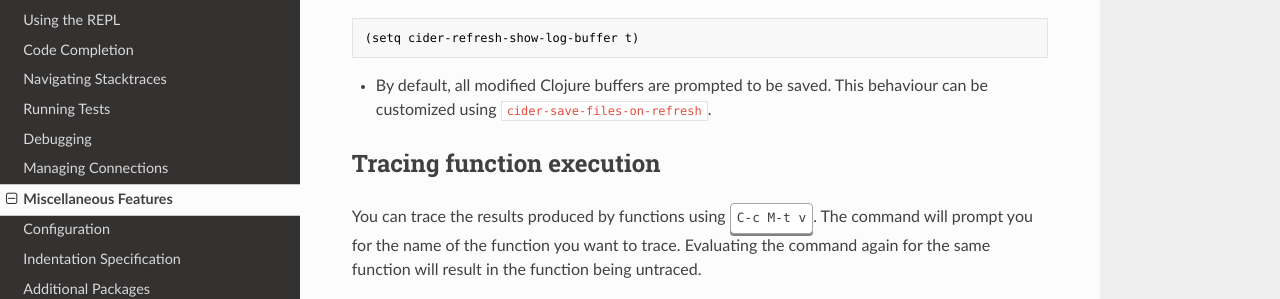
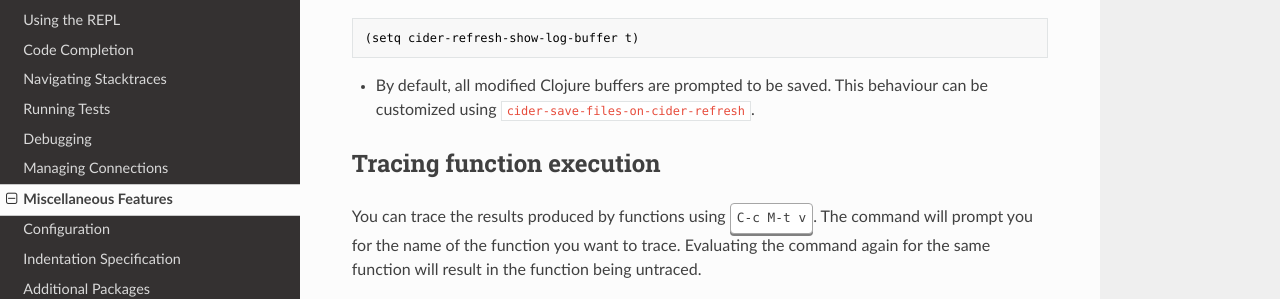
Before and after one commit to clojure-emacs/cider, an MkDocs documentation site: the page built from doc/miscellaneous_features.md, in a window 1280 px wide and 900 px high, scrolled down 2973 px. Shown: the part 156-455 px from the top of the window. Built offline with MkDocs 1.6.1, drawn with Linux system fonts in a browser that asks for light colours; nearby versions of some CDN libraries; old or Windows-style settings are respelled for this version of MkDocs.

````diff
--- a/doc/miscellaneous_features.md
+++ b/doc/miscellaneous_features.md
@@ -146,7 +146,7 @@ and
 ```
 
 * By default, all modified Clojure buffers are prompted to be saved. This
-  behaviour can be customized using `cider-save-files-on-refresh`.
+  behaviour can be customized using `cider-save-files-on-cider-refresh`.
 
 ## Tracing function execution
 
````
Also changed, not shown: CHANGELOG.md (+1 -1 lines), 1 other file.
